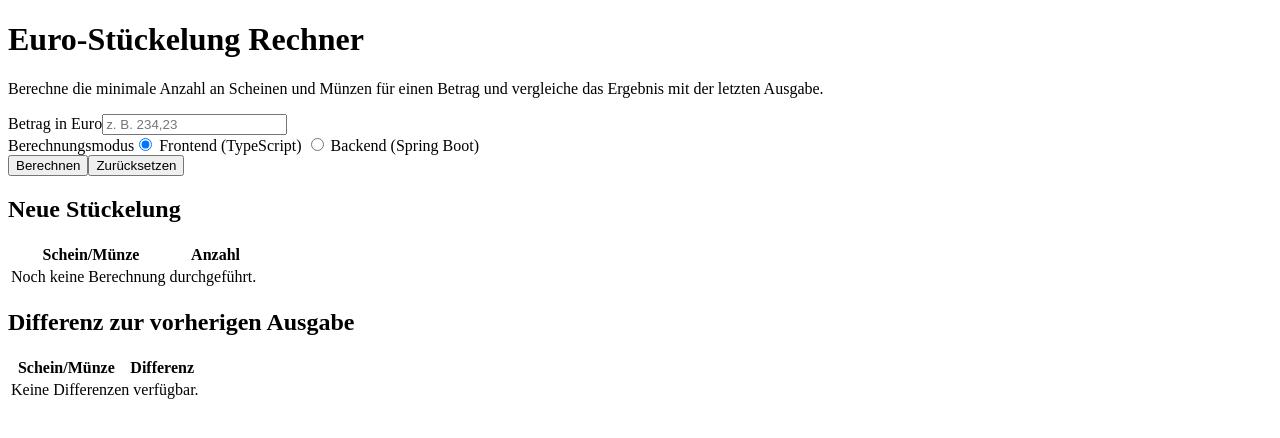
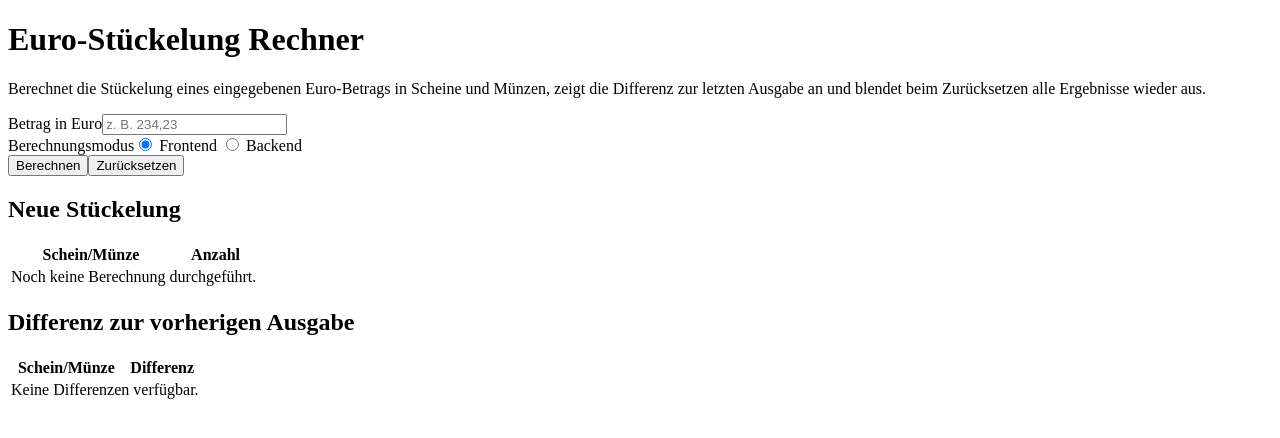
Before and after one commit to Ali-Uen/euro-stueckelung-rechner, an Angular app in the folder euro-stueckelung-frontend/: page / in a window 1280 px wide. Shown: the top 438 px of the page. Built offline with nearby package versions, Linux system fonts and the light colour scheme.

Commit message:
docs: improve text for clarity

```diff
--- a/euro-stueckelung-frontend/src/app/app.html
+++ b/euro-stueckelung-frontend/src/app/app.html
@@ -1,9 +1,8 @@
 <main class="app">
   <header class="app__header">
-    <h1>Euro-St&uuml;ckelung Rechner</h1>
+    <h1>Euro-Stückelung Rechner</h1>
     <p>
-      Berechne die minimale Anzahl an Scheinen und M&uuml;nzen f&uuml;r einen Betrag und vergleiche das Ergebnis mit der
-      letzten Ausgabe.
+      Berechnet die Stückelung eines eingegebenen Euro-Betrags in Scheine und Münzen, zeigt die Differenz zur letzten Ausgabe an und blendet beim Zurücksetzen alle Ergebnisse wieder aus.
     </p>
   </header>
 
@@ -29,7 +28,7 @@
             [checked]="currentMode() === 'frontend'"
             (change)="changeMode('frontend')"
           />
-          Frontend (TypeScript)
+          Frontend
         </label>
         <label>
           <input
@@ -39,18 +38,18 @@
             [checked]="currentMode() === 'backend'"
             (change)="changeMode('backend')"
           />
-          Backend (Spring Boot)
+          Backend
         </label>
       </div>
 
       <div class="app__form-actions">
         <button type="submit" [disabled]="isProcessing()">Berechnen</button>
-        <button type="button" class="secondary" (click)="reset()">Zur&uuml;cksetzen</button>
+        <button type="button" class="secondary" (click)="reset()">Zurücksetzen</button>
       </div>
     </form>
 
     <div class="app__status">
-      <p *ngIf="isProcessing()">Berechnung l&auml;uft &hellip;</p>
+      <p *ngIf="isProcessing()">Berechnung läuft &hellip;</p>
       <p *ngIf="inputError() as msg" class="status status--error">{{ msg }}</p>
       <p *ngIf="error() as serverError" class="status status--error">{{ serverError }}</p>
     </div>
@@ -58,11 +57,11 @@
 
   <section class="app__results">
     <article>
-      <h2>Neue St&uuml;ckelung</h2>
+      <h2>Neue Stückelung</h2>
       <table>
         <thead>
           <tr>
-            <th>Schein/M&uuml;nze</th>
+            <th>Schein/Münze</th>
             <th>Anzahl</th>
           </tr>
         </thead>
@@ -81,7 +80,7 @@
       <table>
         <thead>
           <tr>
-            <th>Schein/M&uuml;nze</th>
+            <th>Schein/Münze</th>
             <th>Differenz</th>
           </tr>
         </thead>
@@ -94,7 +93,7 @@
             </td>
           </tr>
           <tr *ngIf="diff().length === 0">
-            <td colspan="2">Keine Differenzen verf&uuml;gbar.</td>
+            <td colspan="2">Keine Differenzen verfügbar.</td>
           </tr>
         </tbody>
       </table>
@@ -104,7 +103,7 @@
   <ng-template #noBreakdown>
     <tbody>
       <tr>
-        <td colspan="2">Noch keine Berechnung durchgef&uuml;hrt.</td>
+        <td colspan="2">Noch keine Berechnung durchgeführt.</td>
       </tr>
     </tbody>
   </ng-template>
@@ -112,7 +111,7 @@
   <ng-template #noDiff>
     <tbody>
       <tr>
-        <td colspan="2">Keine Differenzen verf&uuml;gbar.</td>
+        <td colspan="2">Keine Differenzen verfügbar.</td>
       </tr>
     </tbody>
   </ng-template>
```
Also changed, not shown: 1 other file (tests, documents, lock files or other folders).
